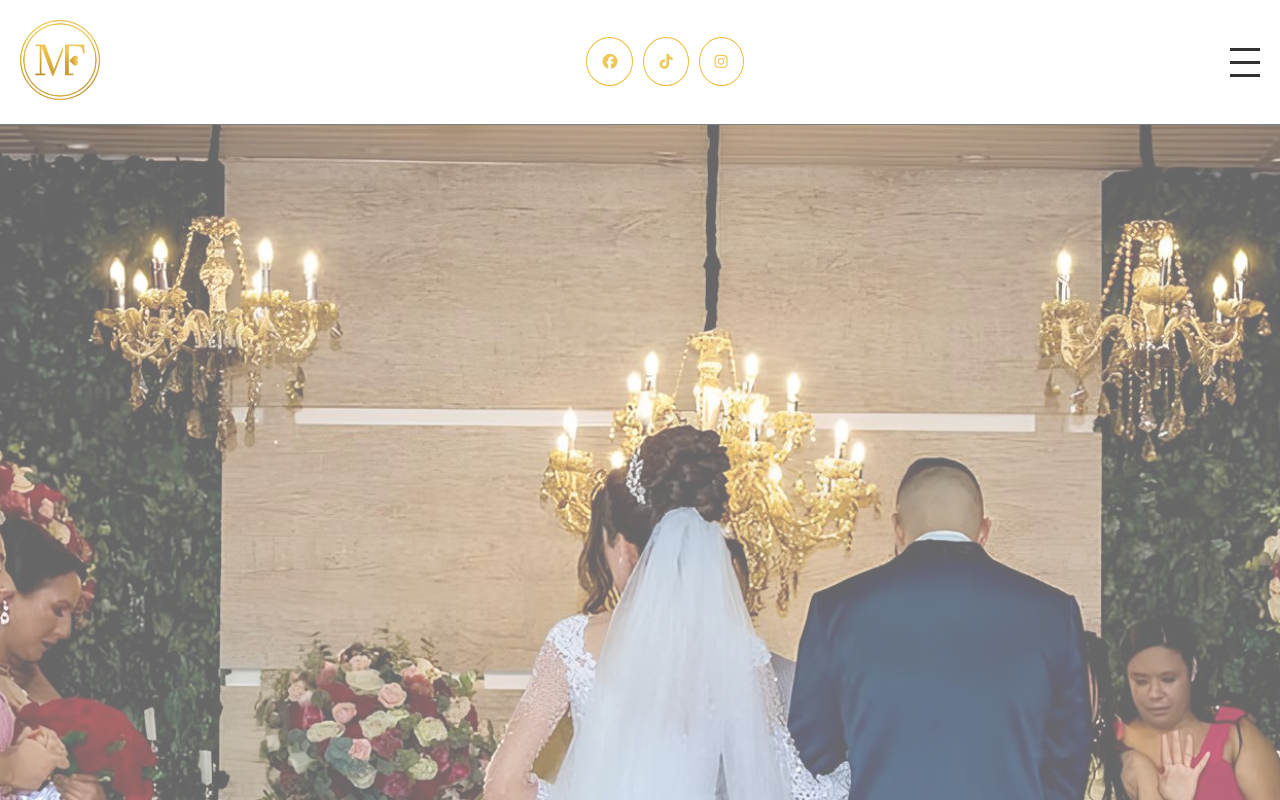
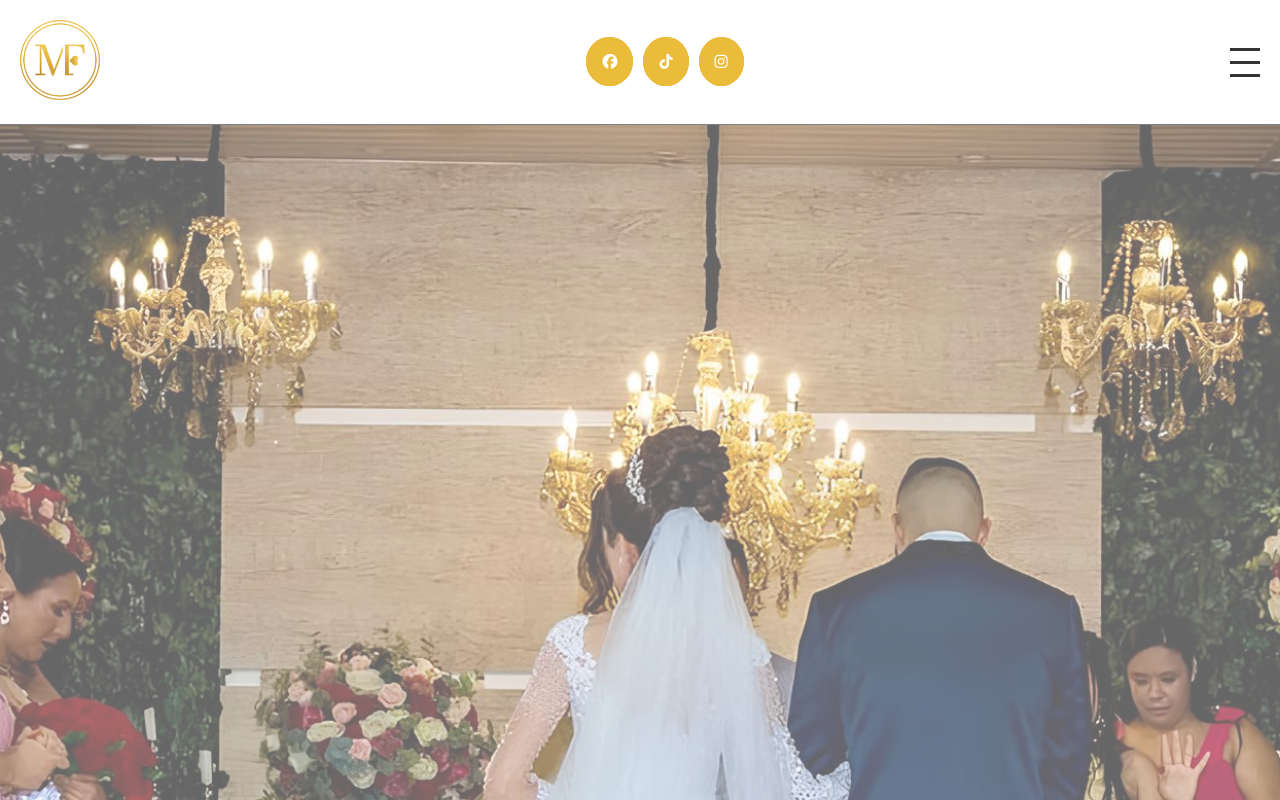
Before and after one commit to GabrielZolk/myfs-website, a Vue app: page / in a window 1280 px wide. Shown: the top 800 px of the page. Built offline with nearby package versions, Linux system fonts and the light colour scheme.

Commit message:
new icon colors

```diff
--- a/src/App.vue
+++ b/src/App.vue
@@ -111,7 +111,7 @@ export default {
 }
 
 .icon-container {
-  background-color: white;
+  background-color: #ebbb3a;
   padding: 15px;
   border-radius: 50%;
   margin: 0px 5px;
@@ -139,7 +139,7 @@ export default {
 }
 
 .icon {
-  color: #EFC756;
+  color: white;
   font-size: 15px;
 }
 
```
